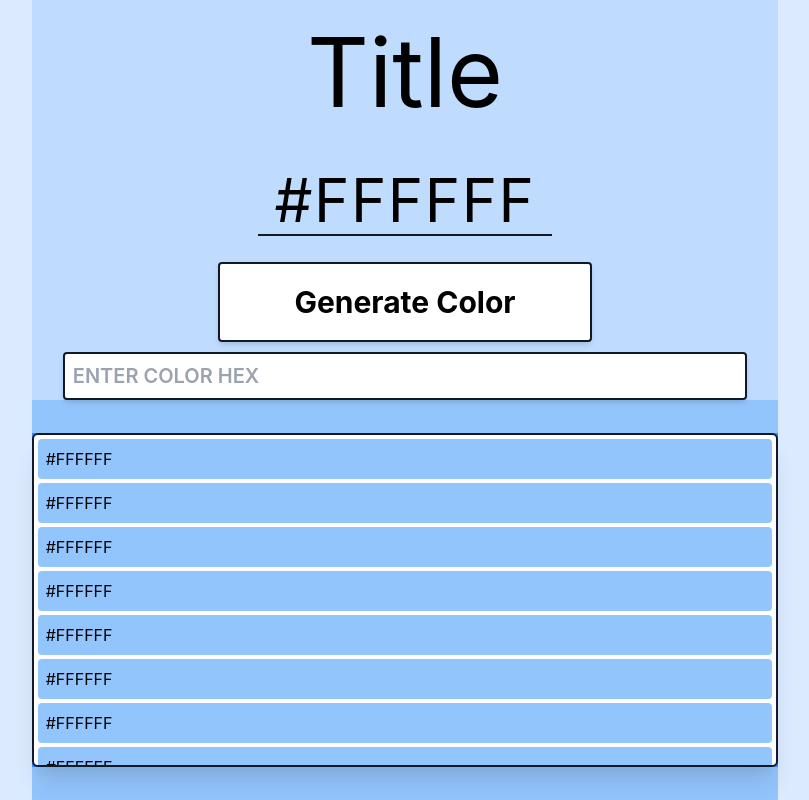
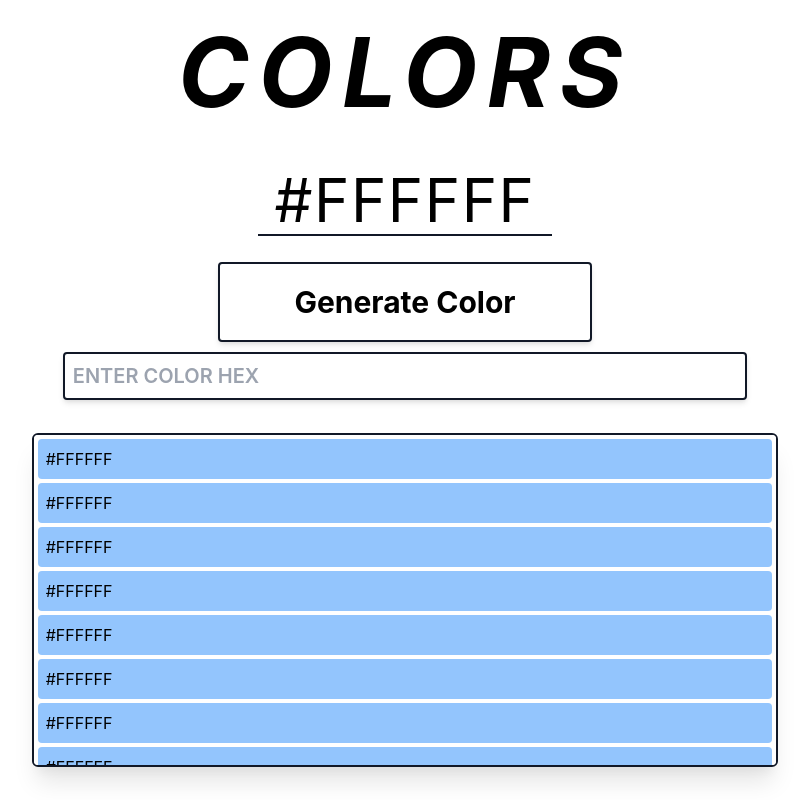
Before and after one commit to manistra/Colors, a React (Create React App) app: page / in a window 1280 px wide. Shown: the whole page, without its empty margins (235-1044 px from the left). Built offline with nearby package versions, Linux system fonts and the light colour scheme.

Commit message:
tidying up css classes

```diff
--- a/src/App.tsx
+++ b/src/App.tsx
@@ -1,64 +1,40 @@
 function App() {
   return (
-    <div className='App antialiased'>
-      <div className='h-screen bg-blue-100'>
-        <div className='w-11/12 h-full mx-auto md:w-10/12 lg:w-8/12 xl:w-7/12'>
-          <div className='flex flex-col items-center justify-between h-1/2 bg-blue-200'>
-            <h1 className='lg:my-6 my-2 text-5xl lg:text-8xl md:text-8xl sm:text-6xl'>
-              Title
-            </h1>
+    <div className='antialiased App'>
+      <div className='main-container'>
+        <div className='top-container'>
+          <h1 className='my-2 lg:my-6 text-title'>Colors</h1>
 
-            <div className=' my-4 text-3xl tracking-wide uppercase lg:text-6xl md:text-4xl sm:text-3xl p-1 px-4 border-b-2 border-gray-900'>
+          <p className='p-1 px-4 my-4 border-b-2 border-gray-900 text-hex'>
             #FFFFFF
-            </div>
+          </p>
 
-            <button className='my-1  h-14 px-4 w-9/12 lg:w-1/2 text-xl font-bold bg-white border-2 border-gray-900 rounded shadow-md lg:h-20 lg:text-3xl '>
+          <button className='w-9/12 px-4 my-1 btn lg:w-1/2'>
             Generate Color
           </button>
           <input
             placeholder='Enter color hex'
             type='text'
-              className='h-10 p-2 w-11/12 text-md lg:text-xl font-semibold uppercase border-2 border-gray-900  shadow-md rounded lg:h-12'
+            className='w-11/12 input'
           />
         </div>
-          <div className='flex justify-center items-center h-1/2 bg-blue-300'>
-            <div className='w-full h-5/6 bg-blue-500'>
-              <ul className='overflow-y-scroll max-h-full bg-white border-2 uppercase border-gray-900 rounded-md shadow-xl'>
-                <li className='items-center flex m-1 p-2 cursor-pointer  bg-blue-300 rounded'>
-                  #FFFFFF
-                </li>{' '}
-                <li className='items-center flex m-1 p-2 cursor-pointer  bg-blue-300 rounded'>
-                  #FFFFFF
-                </li>{' '}
-                <li className='items-center flex m-1 p-2 cursor-pointer  bg-blue-300 rounded'>
-                  #FFFFFF
-                </li>{' '}
-                <li className='items-center flex m-1 p-2 cursor-pointer  bg-blue-300 rounded'>
-                  #FFFFFF
-                </li>{' '}
-                <li className='items-center flex m-1 p-2 cursor-pointer  bg-blue-300 rounded'>
-                  #FFFFFF
-                </li>{' '}
-                <li className='items-center flex m-1 p-2 cursor-pointer  bg-blue-300 rounded'>
-                  #FFFFFF
-                </li>{' '}
-                <li className='items-center flex m-1 p-2 cursor-pointer  bg-blue-300 rounded'>
-                  #FFFFFF
-                </li>{' '}
-                <li className='items-center flex m-1 p-2 cursor-pointer  bg-blue-300 rounded'>
-                  #FFFFFF
-                </li>{' '}
-                <li className='items-center flex m-1 p-2 cursor-pointer  bg-blue-300 rounded'>
-                  #FFFFFF
-                </li>{' '}
-                <li className='items-center flex m-1 p-2 cursor-pointer  bg-blue-300 rounded'>
-                  #FFFFFF
-                </li>{' '}
-                <li className='items-center flex m-1 p-2 cursor-pointer  bg-blue-300 rounded'>
-                  #FFFFFF
-                </li>
+        <div className='bottom-container'>
+          <div className='w-full h-5/6 '>
+            <ul className='list-container'>
+              <li className='p-2 m-1 list-item'>#FFFFFF</li>
+              <li className='p-2 m-1 list-item'>#FFFFFF</li>
+              <li className='p-2 m-1 list-item'>#FFFFFF</li>
+              <li className='p-2 m-1 list-item'>#FFFFFF</li>
+              <li className='p-2 m-1 list-item'>#FFFFFF</li>
+              <li className='p-2 m-1 list-item'>#FFFFFF</li>
+              <li className='p-2 m-1 list-item'>#FFFFFF</li>
+              <li className='p-2 m-1 list-item'>#FFFFFF</li>
+              <li className='p-2 m-1 list-item'>#FFFFFF</li>
+              <li className='p-2 m-1 list-item'>#FFFFFF</li>
+              <li className='p-2 m-1 list-item'>#FFFFFF</li>
+              <li className='p-2 m-1 list-item'>#FFFFFF</li>
+              <li className='p-2 m-1 list-item'>#FFFFFF</li>
             </ul>
-            </div>
           </div>
         </div>
       </div>
--- a/src/index.css
+++ b/src/index.css
@@ -1,6 +1,38 @@
 @tailwind base;
 @tailwind components;
 @tailwind utilities;
+
+@layer components {
+  .main-container {
+    @apply w-11/12 h-screen mx-auto md:w-10/12 lg:w-8/12 xl:w-7/12;
+  }
+
+  .text-title {
+    @apply text-5xl italic font-bold tracking-widest uppercase lg:text-8xl md:text-8xl sm:text-6xl;
+  }
+
+  .text-hex {
+    @apply text-3xl tracking-wide uppercase lg:text-6xl md:text-4xl sm:text-3xl;
+  }
+  .btn {
+    @apply text-xl font-bold bg-white border-2 border-gray-900 rounded shadow-md h-14 lg:h-20 lg:text-3xl;
+  }
+  .input {
+    @apply h-10 p-2 text-base font-semibold uppercase border-2 border-gray-900 rounded shadow-md lg:text-xl lg:h-12;
+  }
+  .top-container {
+    @apply flex flex-col items-center justify-between h-1/2;
+  }
+  .bottom-container {
+    @apply flex items-center justify-center h-1/2;
+  }
+  .list-container {
+    @apply max-h-full overflow-y-scroll uppercase bg-white border-2 border-gray-900 rounded-md shadow-xl;
+  }
+  .list-item {
+    @apply flex items-center bg-blue-300 rounded cursor-pointer;
+  }
+}
 
 body {
   margin: 0;
@@ -10,8 +42,3 @@ body {
   -webkit-font-smoothing: antialiased;
   -moz-osx-font-smoothing: grayscale;
 }
-
-code {
-  font-family: source-code-pro, Menlo, Monaco, Consolas, 'Courier New',
-    monospace;
-}
```
Lines whose indentation alone changed are shown as unchanged.
